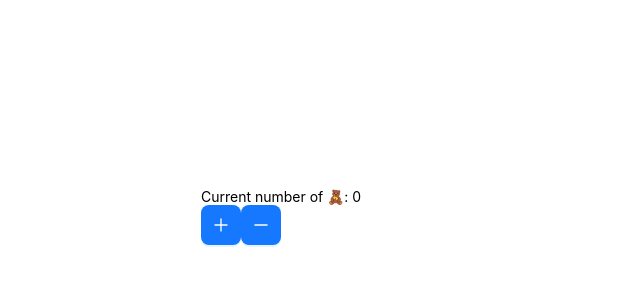
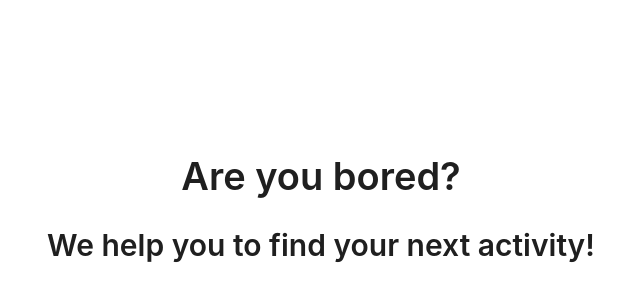
Before and after one commit to alexcloudstar/bored-v2, a React (Vite) app: page / in a window 1280 px wide. Shown: the part 184-484 px from the top of the page, without its empty margins (319-959 px from the left). Built offline with nearby package versions, Linux system fonts and the light colour scheme.

Commit message:
feat: Add Headings to homepage

```diff
--- a/src/pages/Homepage.tsx
+++ b/src/pages/Homepage.tsx
@@ -1,6 +1,7 @@
-import { Button, Col, Row } from 'antd';
-import { PlusOutlined, MinusOutlined } from '@ant-design/icons';
+import { Col, Row, Space, Typography } from 'antd';
 import { useBearStore } from '../constants/store';
+
+const { Title } = Typography;
 
 const Homepage = () => {
   const { bears, increase, decrease } = useBearStore(state => state);
@@ -11,20 +12,11 @@ const Homepage = () => {
   return (
     <>
       <Row>
-        <Col span={24}>Current number of 🧸: {bears}</Col>
         <Col span={24}>
-          <Button
-            type='primary'
-            icon={<PlusOutlined />}
-            size='large'
-            onClick={increaseBears}
-          />
-          <Button
-            type='primary'
-            icon={<MinusOutlined />}
-            size='large'
-            onClick={decreaseBears}
-          />
+          <Space align='center' direction='vertical'>
+            <Title>Are you bored?</Title>
+            <Title level={2}>We help you to find your next activity!</Title>
+          </Space>
         </Col>
       </Row>
     </>
```
